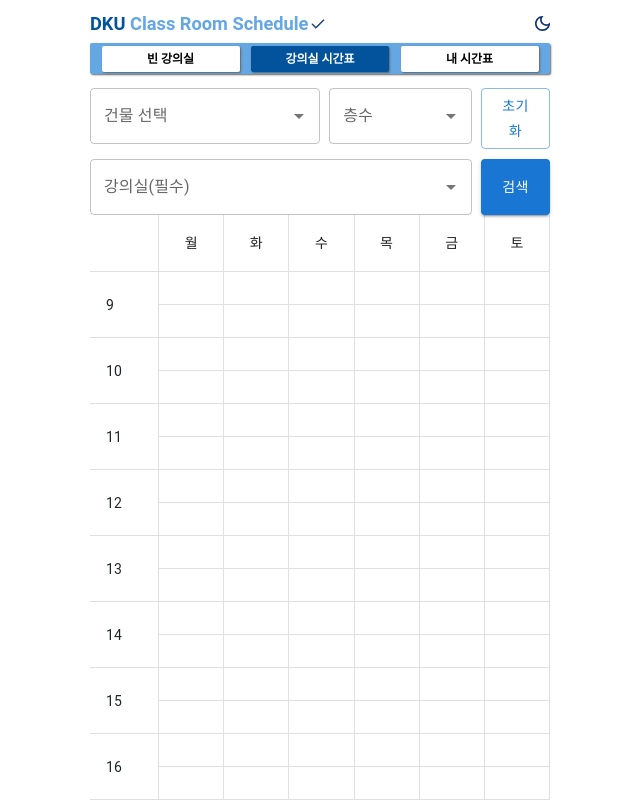
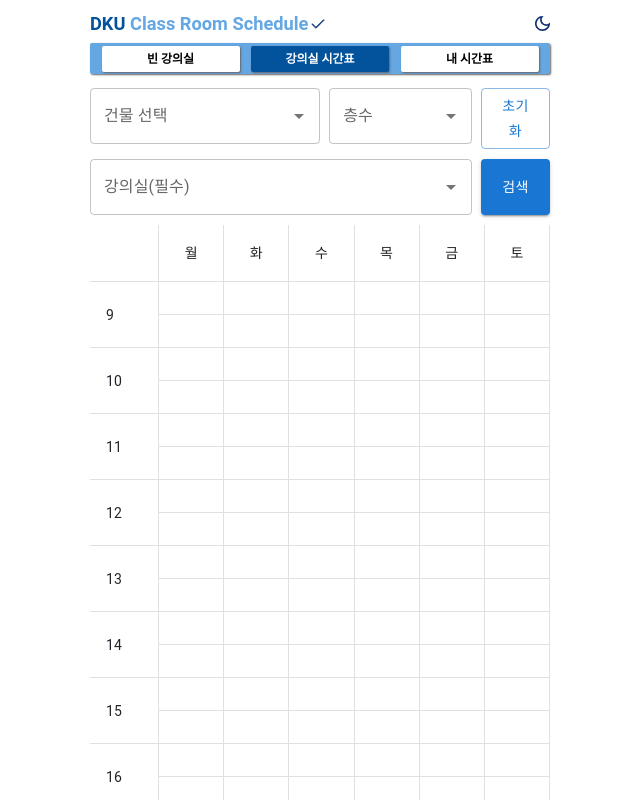
Before and after one commit to ellen24k/opensw, a React (Create React App) app in the folder frontend/: page /ViewClassSchedulePage in a window 1280 px wide. Shown: the top 800 px of the page, without its empty margins (320-960 px from the left). Built offline with nearby package versions, Linux system fonts and the light colour scheme; no server answers; the HTML template or start-up script is replaced by a standard one; a web font is replaced by a local one.

Commit message:
psmsq4: add Margin Between ClassFilter and GanttChart

```diff
--- a/frontend/src/components/GanttChart.js
+++ b/frontend/src/components/GanttChart.js
@@ -142,7 +142,7 @@ function GanttChart({ courses }) {
     }, [courses])
 
     return (
-        <Table sx={{ borderCollapse: 'collapse' }}>
+        <Table sx={{ borderCollapse: 'collapse', marginTop: "10px" }}>
             <TableHead>
                 <TableRow>
                     {dayHeader.map((day, index) => {
@@ -176,7 +176,6 @@ function GanttChart({ courses }) {
                                     P:{course.professor}
                                 </TableCell>
                             } else if (typeof (course) == "number") {
-                                // return <TableCell key={index} sx={{ borderRight: '1px solid rgba(224, 224, 224, 1)' }} />
                             }
                         })}
                     </TableRow>
```
